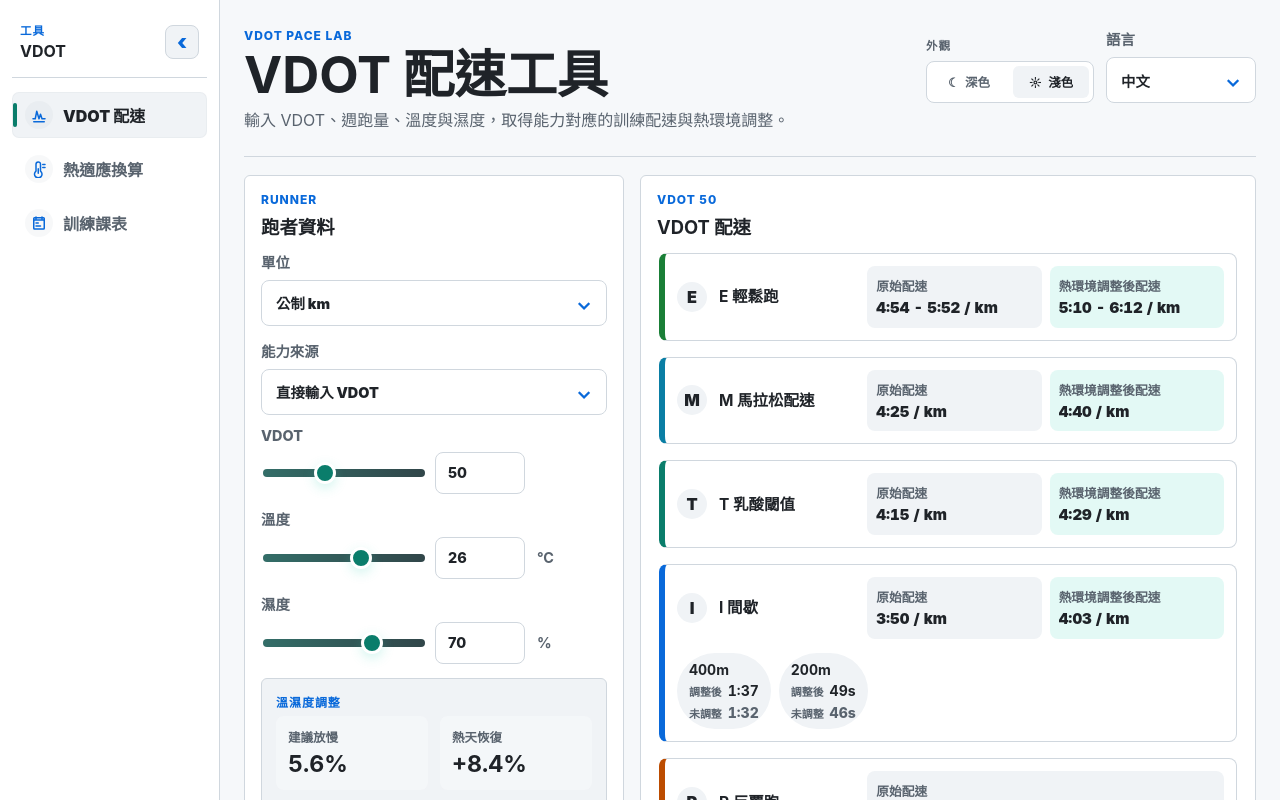
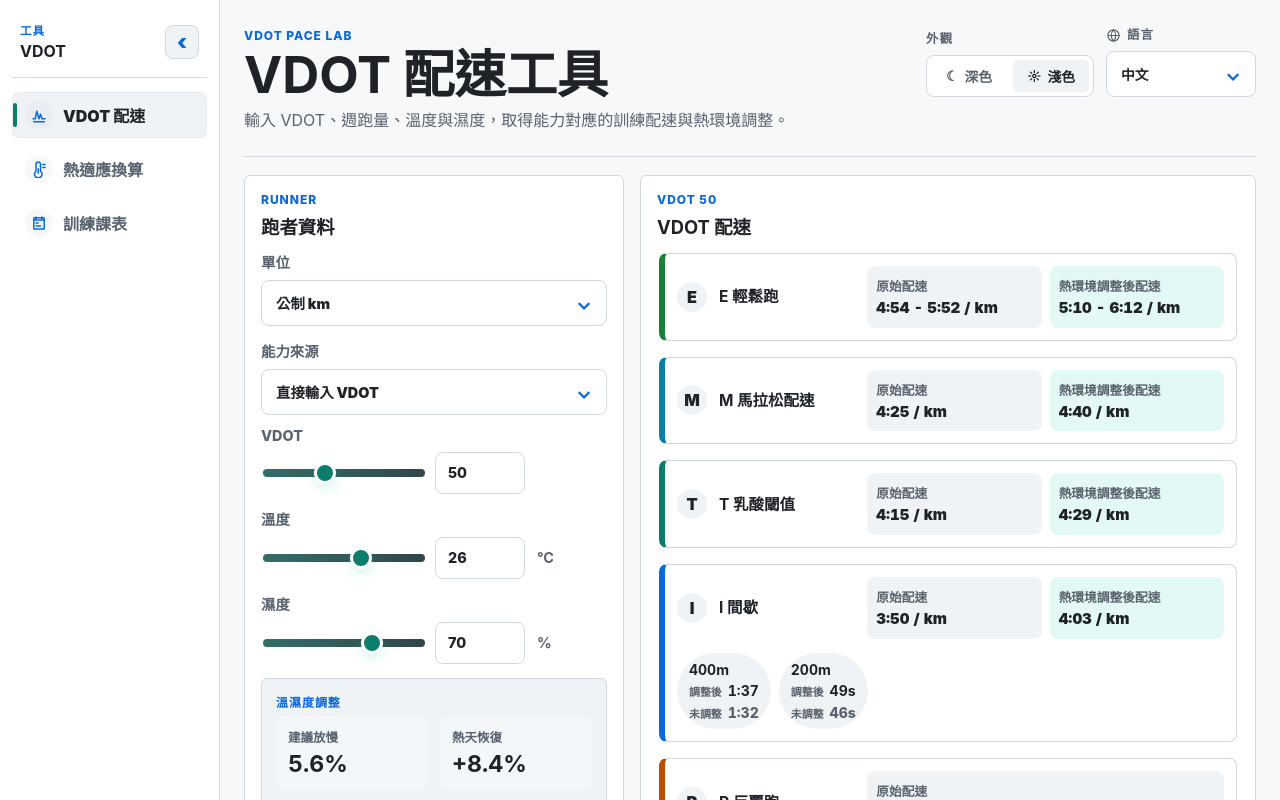
Before and after one commit to raykaichang/VDOT-training-planner, a website with bundled scripts: page index.html in a window 1280 px wide. Shown: the top 800 px of the page. Built offline with nearby package versions, Linux system fonts and the light colour scheme.

Commit message:
Polish topbar language controls

```diff
--- a/web/app.mjs
+++ b/web/app.mjs
@@ -775,10 +775,14 @@
 function renderMenuField(label, field, value, items, className = "field") {
   const selected = items.find((item) => String(item.value) === String(value)) ?? items[0];
   const isOpen = state.openMenu === field;
+  const labelMarkup =
+    field === "locale"
+      ? `<span class="menu-label-with-icon">${renderGlobeIcon()}<span>${label}</span></span>`
+      : `<span>${label}</span>`;
 
   return `
     <div class="${className}">
-      <span>${label}</span>
+      ${labelMarkup}
       <div class="ability-select ${isOpen ? "open" : ""}">
         <button
           type="button"
@@ -798,6 +802,17 @@
         </div>
       </div>
     </div>
+  `;
+}
+
+function renderGlobeIcon() {
+  return `
+    <svg class="menu-label-icon" viewBox="0 0 24 24" aria-hidden="true" focusable="false">
+      <circle cx="12" cy="12" r="9" />
+      <path d="M3 12h18" />
+      <path d="M12 3a13 13 0 0 1 0 18" />
+      <path d="M12 3a13 13 0 0 0 0 18" />
+    </svg>
   `;
 }
 
--- a/web/styles.css
+++ b/web/styles.css
@@ -133,10 +133,38 @@
   min-width: 150px;
 }
 
+.language-toggle > span,
+.theme-switch > span {
+  display: flex;
+  align-items: center;
+  gap: 6px;
+  color: var(--muted);
+  font-size: 0.78rem;
+  font-weight: 900;
+  letter-spacing: 0.08em;
+  line-height: 1.2;
+  text-transform: uppercase;
+}
+
+.menu-label-icon {
+  width: 15px;
+  height: 15px;
+  flex: 0 0 auto;
+  fill: none;
+  stroke: currentColor;
+  stroke-linecap: round;
+  stroke-linejoin: round;
+  stroke-width: 1.8;
+}
+
 .topbar-controls {
   display: flex;
   align-items: end;
   gap: 12px;
+}
+
+.topbar-controls .ability-select-trigger {
+  font-size: 0.86rem;
 }
 
 select,
@@ -320,14 +348,6 @@
   min-width: 168px;
 }
 
-.theme-switch > span {
-  color: var(--muted);
-  font-size: 0.72rem;
-  font-weight: 900;
-  letter-spacing: 0.08em;
-  text-transform: uppercase;
-}
-
 .theme-switch > div {
   display: grid;
   grid-template-columns: repeat(2, minmax(0, 1fr));
@@ -351,7 +371,7 @@
   color: var(--muted);
   cursor: pointer;
   padding: 0 8px;
-  font-size: 0.78rem;
+  font-size: 0.86rem;
   font-weight: 900;
 }
 
```
